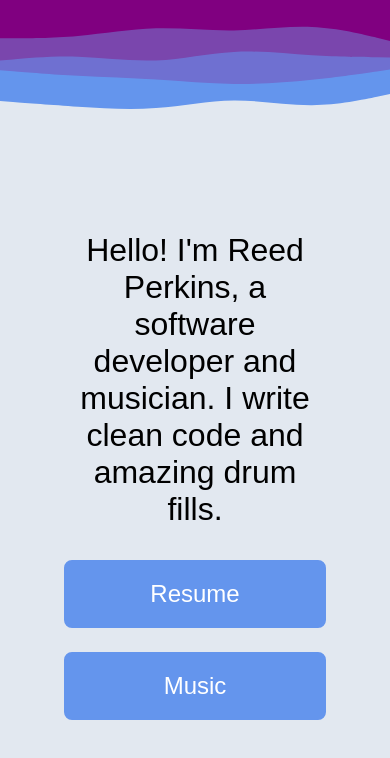
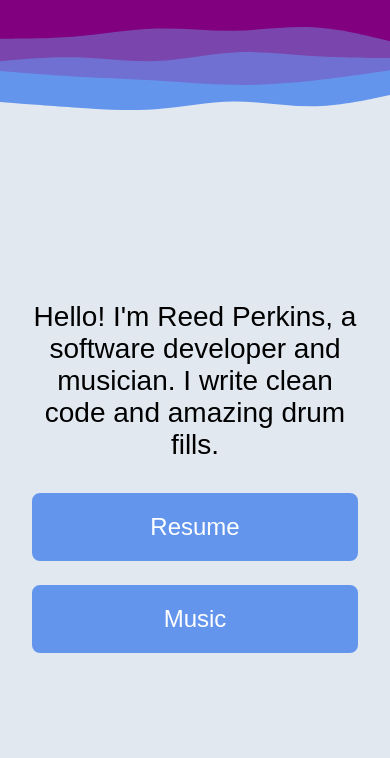
Before and after one commit to rjp9/rjp9.github.io, a plain HTML site: page index.html in a window 390 px wide. Drawn offline with Linux system fonts and the light colour scheme.

Commit message:
Added some responsiveness improvements

```diff
--- a/style.css
+++ b/style.css
@@ -8,7 +8,8 @@ body {
     font-family: Arial, Helvetica, sans-serif;
     text-align: center;
     background-color: rgb(226 232 240);
-    overflow-y: scroll;
+    /* background-color: rgb(168, 0, 168, 0.6);; */
+    /* overflow-y: scroll; */
 }
 
 button {
@@ -18,9 +19,9 @@ button {
     border-radius: 0.5rem;
     cursor: pointer;
     text-align: center;
-    font-size: x-large;
+    font-size: 1.5rem;
     color: white;
-    min-width: 150px;
+    min-width: 200px;
 }
 
 button:hover {
@@ -29,11 +30,16 @@ button:hover {
 }
 
 #main-container {
-    padding: 2rem 4rem;
+    padding: 0rem 2rem;
 }
 
 #main-text {
-    font-size: 2rem;
+    font-size: 1.75rem;
+    /* background: rgb(168, 0, 168, 0.1); */
+    /* padding: 1rem 2rem; */
+    border-radius: 0.5rem;
+    overflow-wrap: break-word;
+    hyphens: auto;
 }
 
 #main-buttons {
@@ -41,6 +47,20 @@ button:hover {
 
     > a > button{
         width: 100%;
+    }
+}
+
+@media screen and (min-width: 500px) {
+    #main-text {
+        font-size: 2rem;
+    }
+
+    button {
+        font-size: 2rem;
+    }
+
+    #main-container {
+        padding: 2rem 4rem;
     }
 }
 
```
